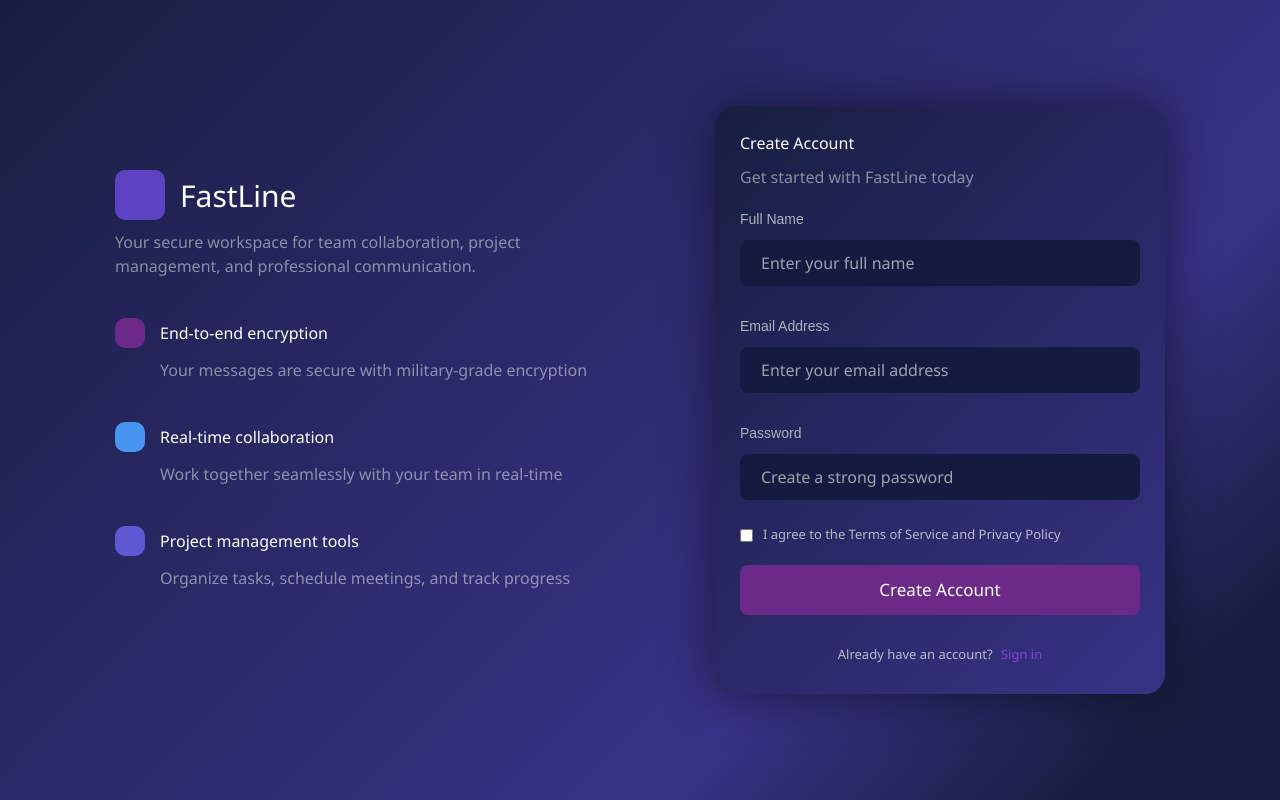
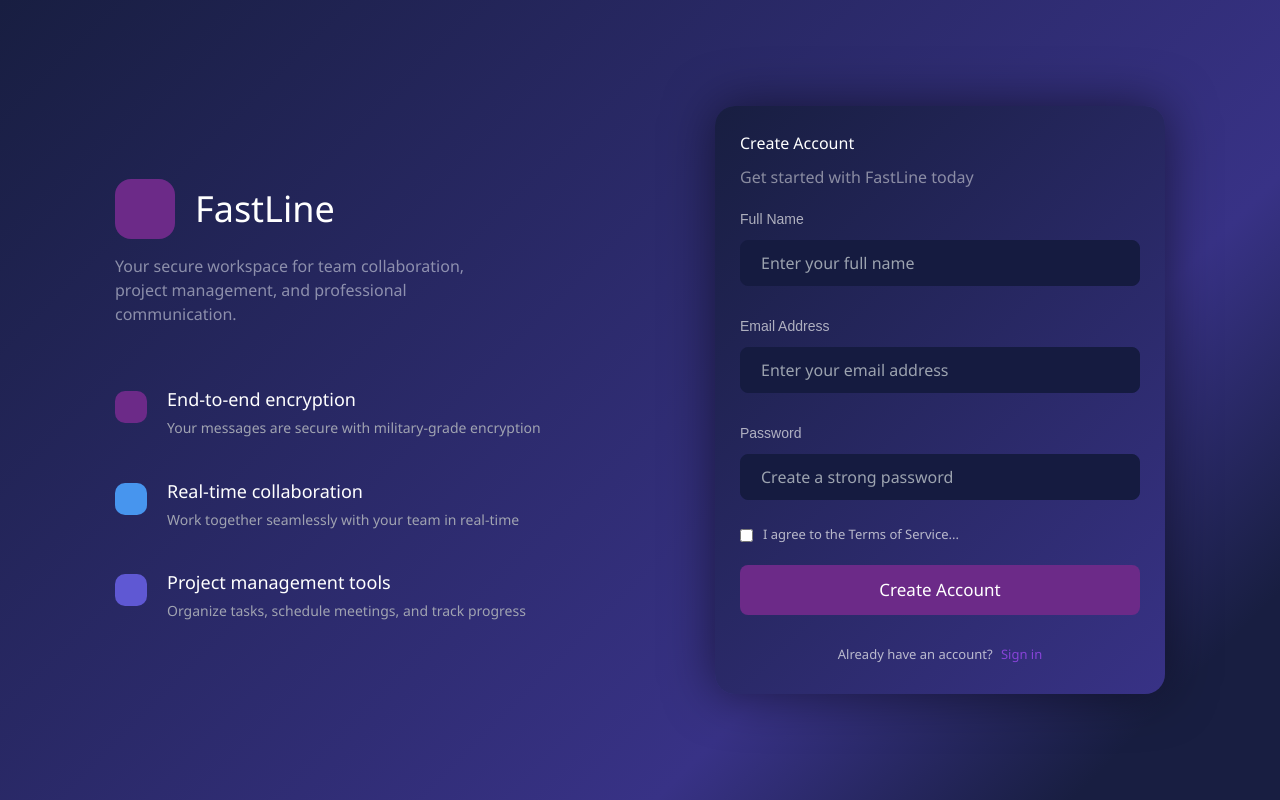
Before and after one commit to 15FoxyPirate15/FastLineFrontend, a React (Vite) app: page / in a window 1280 px wide. Built offline with nearby package versions, Linux system fonts and the light colour scheme.

Commit message:
Script.js

```diff
--- a/src/App.jsx
+++ b/src/App.jsx
@@ -4,18 +4,15 @@ import WelcomeScreen from './components/WelcomeScreen';
 import ChatArea from './components/ChatArea';
 import ProfileSettings from './components/ProfileSettings';
 
-// Імпорт нових сторінок
 import TasksPage from './components/TasksPage';
 import CalendarPage from './components/CalendarPage';
 import CallsPage from './components/CallsPage';
 import MeetingsPage from './components/MeetingsPage';
 
-// Імпорт сторінки авторизації та її стилів
 import Login from './components/Login';
 import './components/Login.css';
 
 function App() {
-  // 1. Стан авторизації (false = спочатку треба увійти)
   const [isAuthenticated, setIsAuthenticated] = useState(false);
 
   const [activeView, setActiveView] = useState('welcome');
@@ -61,13 +58,10 @@ function App() {
     }
   };
 
-  // 2. Логіка вибору екрану
-  // Якщо НЕ авторизований — показуємо Login
   if (!isAuthenticated) {
     return <Login onLoginSuccess={() => setIsAuthenticated(true)} />;
   }
 
-  // Якщо авторизований — показуємо основний додаток
   return (
     <div className="flex h-screen w-full overflow-hidden bg-black">
       <Sidebar onNavigate={setActiveView} currentUser={user} />
--- a/src/components/ChatArea.jsx
+++ b/src/components/ChatArea.jsx
@@ -31,7 +31,6 @@ const ChatArea = ({ chatName, isAi, currentUser }) => {
 
   return (
     <div className="flex flex-col h-full text-white">
-      {/* Header */}
       <div className="p-4 border-b border-white/10 bg-white/5 backdrop-blur-md flex items-center gap-3">
         <div className={`w-10 h-10 rounded-full flex items-center justify-center ${isAi ? 'bg-purple-600' : 'bg-blue-600'}`}>
            {isAi ? <Bot size={20}/> : <User size={20}/>}
@@ -42,7 +41,6 @@ const ChatArea = ({ chatName, isAi, currentUser }) => {
         </div>
       </div>
 
-      {/* Messages List */}
       <div className="flex-1 overflow-y-auto p-6 space-y-4">
         {messages.map((msg) => (
           <div key={msg.id} className={`flex ${msg.sender === 'me' ? 'justify-end' : 'justify-start'} animate-message`}>
@@ -58,7 +56,6 @@ const ChatArea = ({ chatName, isAi, currentUser }) => {
         <div ref={messagesEndRef} />
       </div>
 
-      {/* Input Area */}
       <div className="p-4 bg-white/5 backdrop-blur-md">
         <div className="flex items-center gap-2 bg-black/30 rounded-xl p-2 border border-white/10">
           <input
--- a/src/components/Login.css
+++ b/src/components/Login.css
@@ -1,6 +1,3 @@
-/* src/components/Login.css */
-
-/* Додали обгортку, яка діє ТІЛЬКИ на сторінці логіну */
 .login-page {
   background-image: linear-gradient(-45deg,#181e41 10%,#383286 30%, #181e41 100%);
   background-repeat: no-repeat;
@@ -8,48 +5,42 @@
   background-size: cover;
   min-height: 100vh;
   width: 100%;
-  /* Важливо: додаємо внутрішній відступ, щоб не липло до країв екрану */
+
   box-sizing: border-box;
   padding: 30px;
 
   display: flex;
   justify-content: center;
   align-items: center;
-  /* Запобігає появі прокрутки */
+
   overflow-x: hidden;
 }
 
 .main-block {
   display: flex;
   width: 100%;
-  /* Трохи зменшили максимальну ширину для компактності */
   max-width: 1200px;
-  /* Змінили space-between на center, щоб зсунути блоки до центру */
   justify-content: center;
   align-items: center;
-  /* Збільшили відступ між лівим і правим блоком */
   gap: 100px;
 }
 
 .definition {
-  flex: 1; /* Займає вільне місце */
+  flex: 1;
   max-width: 500px;
   color: white;
 }
 
-/* Стилі заголовків */
 .fastline-header, .encryption-header, .realtime-header, .management-header {
   display: flex;
   align-items: center;
 }
 
-/* Іконки */
 .fastline-icon { width: 50px; height: 50px; background-color: #5D43C3; border-radius: 10px; flex-shrink: 0; }
 .encryption-icon { width: 30px; height: 30px; background-color: #6C2A88; border-radius: 10px; flex-shrink: 0; }
 .realtime-icon { width: 30px; height: 30px; background-color: #4795EE; border-radius: 10px; flex-shrink: 0; }
 .management-icon { width: 30px; height: 30px; background-color: #5F58D3; border-radius: 10px; flex-shrink: 0; }
 
-/* Тексти */
 .fastline-title {
   font-family: 'Segoe UI', sans-serif;
   margin-left: 15px;
@@ -76,7 +67,6 @@
 }
 .fastline-description { margin-left: 0; }
 
-/* ФОРМА */
 .registration-form {
   box-shadow: 0px 0px 50px 0px rgba(0, 0, 0, 0.5);
   border-radius: 20px;
@@ -88,10 +78,9 @@
 
 .form-header { margin-top: 25px; margin-left: 25px; margin-right: 25px; }
 .form-title { font-family: 'Segoe UI', sans-serif; color: white; font-weight: 450; }
-/* ВИПРАВЛЕНО: змінив margin-top з -10px на 10px */
 .form-description {
     color: whitesmoke;
-    margin-top: 10px; /* Додали відступ зверху */
+    margin-top: 10px;
     line-height: 1.5;
     opacity: 0.5;
     font-family: 'Segoe UI', sans-serif;
@@ -109,7 +98,6 @@
   font-weight: 450;
 }
 
-/* Інпути */
 .form-input, .form-input-email, .form-input-password {
   width: 100%;
   box-sizing: border-box;
@@ -144,12 +132,94 @@
 .signin-text { color: whitesmoke; font-family: 'Segoe UI', sans-serif; opacity: 0.7; font-size: 13px; }
 .signin-link { text-decoration: none; color: #AB4CFF; margin-left: 5px;}
 
-/* ПРОСТИЙ АДАПТИВ ДЛЯ НОУТБУКІВ */
 @media (max-width: 1100px) {
     .main-block {
-        gap: 50px; /* Зменшуємо відступ на менших екранах */
+        gap: 50px;
     }
     .registration-form {
-        width: 400px; /* Трохи зменшуємо форму */
+        width: 400px;
     }
 }
+
+.definition {
+  flex: 1;
+  max-width: 500px;
+  color: white;
+  display: flex;
+  flex-direction: column;
+  justify-content: center;
+  align-items: flex-start;
+  text-align: left;
+  gap: 40px;
+}
+
+.header-section {
+  margin-bottom: 20px;
+}
+
+.logo-row {
+  display: flex;
+  align-items: center;
+  gap: 20px;
+  margin-bottom: 15px;
+}
+
+.fastline-icon-lg {
+  width: 60px;
+  height: 60px;
+  background-color: #6C2A88;
+  border-radius: 16px;
+  flex-shrink: 0;
+}
+
+.app-title {
+  font-family: 'Segoe UI', sans-serif;
+  font-size: 36px;
+  font-weight: 400;
+  color: white;
+  margin: 0;
+}
+
+.app-description {
+  opacity: 0.6;
+  color: #d3d6e2;
+  font-size: 16px;
+  line-height: 1.5;
+  font-family: 'Segoe UI', sans-serif;
+  margin: 0;
+  max-width: 400px;
+}
+
+.feature-item {
+  display: flex;
+  align-items: flex-start;
+  gap: 20px;
+}
+
+.feature-icon {
+  width: 32px;
+  height: 32px;
+  border-radius: 10px;
+  flex-shrink: 0;
+  margin-top: 5px;
+}
+
+.icon-purple { background-color: #6C2A88; }
+.icon-blue   { background-color: #4795EE; }
+.icon-indigo { background-color: #5F58D3; }
+
+.feature-text h3 {
+  margin: 0 0 5px 0;
+  font-family: 'Segoe UI', sans-serif;
+  font-weight: 500;
+  font-size: 18px;
+  color: white;
+}
+
+.feature-text p {
+  margin: 0;
+  font-family: 'Segoe UI', sans-serif;
+  font-size: 14px;
+  color: #a0a3b1;
+  line-height: 1.4;
+}
--- a/src/components/Login.jsx
+++ b/src/components/Login.jsx
@@ -1,5 +1,7 @@
 import React, { useState } from 'react';
 import './Login.css';
+
+import { registerUserOnServer } from '../script.js';
 
 const Login = ({ onLoginSuccess }) => {
   const [email, setEmail] = useState('');
@@ -15,67 +17,55 @@ const Login = ({ onLoginSuccess }) => {
       password: password
     };
 
-    try {
-      const response = await fetch('http://localhost:3000/auth/register', {
-        method: 'POST',
-        headers: {
-          'Content-Type': 'application/json',
-        },
-        body: JSON.stringify(userData),
-      });
+    const result = await registerUserOnServer(userData);
 
-      const data = await response.json();
-
-      if (response.ok) {
-        console.log('Registration successful:', data);
+    if (result.success) {
         onLoginSuccess();
-      } else {
-        alert(data.message || 'Registration failed');
-        console.error('Server error:', data);
-      }
-
-    } catch (error) {
-      console.error('Network error:', error);
-      alert('Failed. Check connection with server.');
+    } else {
+        alert(result.message);
     }
   };
 
   return (
       <div className="login-page">
+        <div className="main-block">
 
-        <div className="main-block">
-          <div className="definition">
-            <div className="fastline-text">
-              <div className="fastline-header">
-                <div className="fastline-icon" />
-                <h1 className="fastline-title">FastLine</h1>
-              </div>
-              <p className="fastline-description">Your secure workspace for team collaboration, project management, and professional communication.</p>
+<div className="definition">
+
+            <div className="header-section">
+                <div className="logo-row">
+                    <div className="fastline-icon-lg" />
+                    <h1 className="app-title">FastLine</h1>
+                </div>
+                <p className="app-description">
+                  Your secure workspace for team collaboration, project management, and professional communication.
+                </p>
             </div>
 
-            <div className="encryption">
-                <div className="encryption-header">
-                <div className="encryption-icon" />
-                <h3 className="encryption-title">End-to-end encryption</h3>
+            <div className="feature-item">
+                <div className="feature-icon icon-purple" />
+                <div className="feature-text">
+                    <h3>End-to-end encryption</h3>
+                    <p>Your messages are secure with military-grade encryption</p>
                 </div>
-                <p className="encryption-description">Your messages are secure with military-grade encryption</p>
             </div>
 
-            <div className="realtime">
-                <div className="realtime-header">
-                <div className="realtime-icon" />
-                <h3 className="realtime-title">Real-time collaboration</h3>
+            <div className="feature-item">
+                <div className="feature-icon icon-blue" />
+                <div className="feature-text">
+                    <h3>Real-time collaboration</h3>
+                    <p>Work together seamlessly with your team in real-time</p>
                 </div>
-                <p className="realtimen-description">Work together seamlessly with your team in real-time</p>
             </div>
 
-            <div className="management">
-                <div className="management-header">
-                <div className="management-icon" />
-                <h3 className="management-title">Project management tools</h3>
+            <div className="feature-item">
+                <div className="feature-icon icon-indigo" />
+                <div className="feature-text">
+                    <h3>Project management tools</h3>
+                    <p>Organize tasks, schedule meetings, and track progress</p>
                 </div>
-                <p className="management-description">Organize tasks, schedule meetings, and track progress</p>
             </div>
+
           </div>
 
           <form className="registration-form" onSubmit={handleSubmit}>
@@ -90,21 +80,21 @@ const Login = ({ onLoginSuccess }) => {
                 type="text"
                 placeholder="Enter your full name"
                 className="form-input registration-field"
-                name="full_name"
                 value={fullName}
                 onChange={(e) => setFullName(e.target.value)}
+                required
               />
             </div>
 
             <div className="form-email">
               <h3 className="form-email-title">Email Address</h3>
               <input
-                  type="text"
+                  type="email"
                   placeholder="Enter your email address"
                   className="form-input-email registration-field-email"
-                  name="email"
                   value={email}
                   onChange={(e) => setEmail(e.target.value)}
+                  required
               />
             </div>
 
@@ -114,15 +104,15 @@ const Login = ({ onLoginSuccess }) => {
                   type="password"
                   placeholder="Create a strong password"
                   className="form-input-password registration-field-password"
-                  name="password"
                   value={password}
                   onChange={(e) => setPassword(e.target.value)}
+                  required
               />
             </div>
 
             <div className="form-agreement">
-              <input type="checkbox" name="terms_agreement" className="agreement-checkbox" />
-              <h4 className="agreement-text">I agree to the <a href="#" className="agreement-link">Terms of Service</a> and <a href="#" className="agreement-link"> Privacy Policy</a></h4>
+              <input type="checkbox" className="agreement-checkbox" required />
+              <h4 className="agreement-text">I agree to the <a href="#" className="agreement-link">Terms of Service</a>...</h4>
             </div>
 
             <div className="form-button">
--- a/src/components/ProfileSettings.jsx
+++ b/src/components/ProfileSettings.jsx
@@ -14,7 +14,6 @@ const ProfileSettings = ({ currentUser, updateProfile }) => {
         <h2 className="text-2xl font-bold mb-6 text-center">Edit Profile</h2>
 
         <div className="space-y-4">
-          {/* Name Input */}
           <div>
             <label className="text-xs text-gray-400 ml-1 mb-1 block">Display Name</label>
             <div className="flex items-center bg-black/30 rounded-xl p-3 border border-white/5">
@@ -23,7 +22,6 @@ const ProfileSettings = ({ currentUser, updateProfile }) => {
             </div>
           </div>
 
-          {/* Job Input */}
           <div>
             <label className="text-xs text-gray-400 ml-1 mb-1 block">Job Title</label>
             <div className="flex items-center bg-black/30 rounded-xl p-3 border border-white/5">
@@ -32,7 +30,6 @@ const ProfileSettings = ({ currentUser, updateProfile }) => {
             </div>
           </div>
 
-          {/* Handle Input */}
           <div>
              <label className="text-xs text-gray-400 ml-1 mb-1 block">Username (@)</label>
             <div className="flex items-center bg-black/30 rounded-xl p-3 border border-white/5">
--- a/src/components/WelcomeScreen.jsx
+++ b/src/components/WelcomeScreen.jsx
@@ -3,13 +3,10 @@ import { ListTodo, Calendar, PhoneCall, Video } from 'lucide-react';
 
 const WelcomeScreen = ({ onNavigate }) => {
   return (
-    // 👇 ДОДАНО: bg-gradient-to-br from-[#3b0764] via-[#1e1b4b] to-[#0f172a]
-    // Це перекриє будь-який фон з App.jsx і дасть потрібну насиченість
     <div className="flex-1 flex flex-col items-center justify-center h-full w-full text-white relative z-10 bg-[radial-gradient(ellipse_at_center,_var(--tw-gradient-stops))] from-[#2d266f] to-[#0f0c29]">
 
       <div className="flex flex-col items-center max-w-5xl w-full px-4">
 
-        {/* --- ЦЕНТРАЛЬНА ІКОНКА --- */}
         <div className="w-32 h-32 bg-[#1e1b4b] border-[3px] border-[#b048dd] rounded-[1rem] flex items-center justify-center mb-10 shadow-[0_0_60px_-10px_rgba(176,72,221,0.4)]">
 
             <div className="flex gap-3">
--- /dev/null
+++ b/src/script.js
@@ -0,0 +1,28 @@
+export async function registerUserOnServer(userData) {
+    console.log("Script.js Started...");
+    console.log("Data gained:", userData);
+
+    try {
+        const response = await fetch('http://localhost:3000/auth/register', {
+            method: 'POST',
+            headers: {
+                'Content-Type': 'application/json',
+            },
+            body: JSON.stringify(userData),
+        });
+
+        const data = await response.json();
+
+        if (response.ok) {
+            console.log('Succesful reg:', data);
+            return { success: true, data: data };
+        } else {
+            console.error('Error server:', data);
+            return { success: false, message: data.message || 'Registration failed' };
+        }
+
+    } catch (error) {
+        console.error('Network error:', error);
+        return { success: false, message: 'Failed connection to server' };
+    }
+}
```
Also changed, not shown: src/components/Sidebar.jsx (+0 -11 lines).
